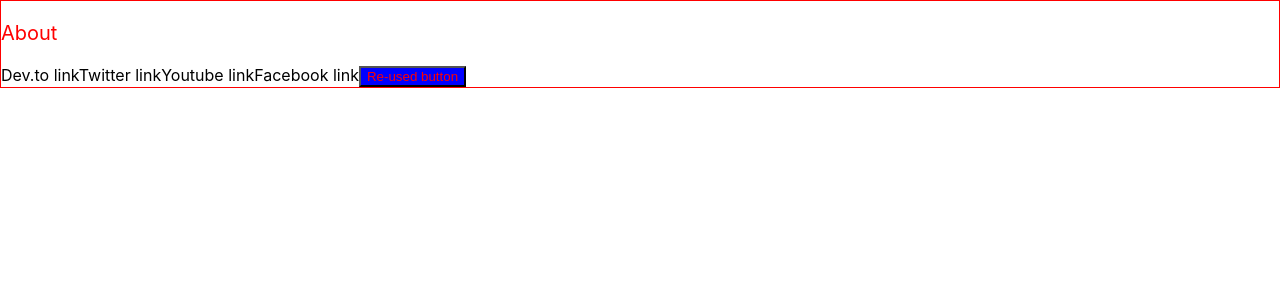
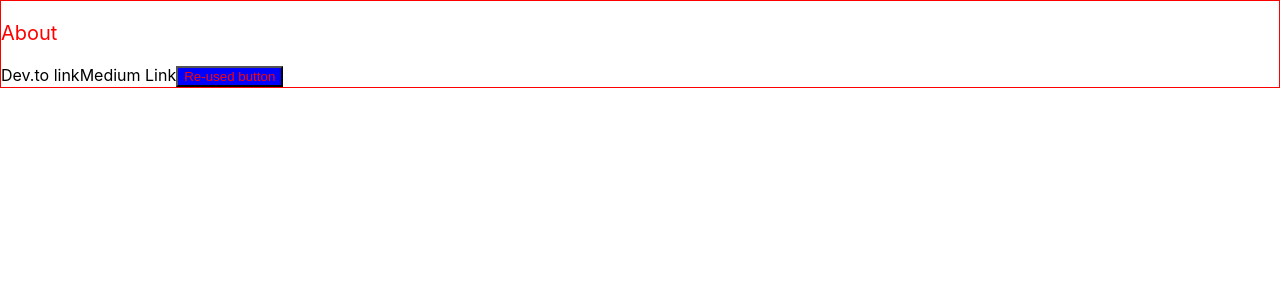
Before and after one commit to AnthonyDelaCruz/scan, a Next.js app: page /about in a window 1280 px wide. Shown: the top 300 px of the page. Built offline with nearby package versions, Linux system fonts and the light colour scheme.

Commit message:
removed and added links

```diff
--- a/pages/about.js
+++ b/pages/about.js
@@ -12,9 +12,7 @@ export default function About() {
             </Head>
             <p className='p-tag-about' style={{ fontSize: '20px', color: 'red' }}>About</p>
             <a href='https://dev.to'>Dev.to link</a>
-            <a href='https://twitter.com'>Twitter link</a>
-            <a href='https://youtube.com'>Youtube link</a>
-            <a href='https://fb.com'>Facebook link</a>
+            <a href='https://medium.to'>Medium Link</a>
             <Button />
         </div>
     )
--- a/pages/contact.js
+++ b/pages/contact.js
@@ -16,6 +16,7 @@ export default function Contact() {
             <br></br>
             <Button />
             <div>Above last button</div>
+            <a href='https://medium.to'>Medium Link</a>
             <Button />
         </React.Fragment>
     )
```
